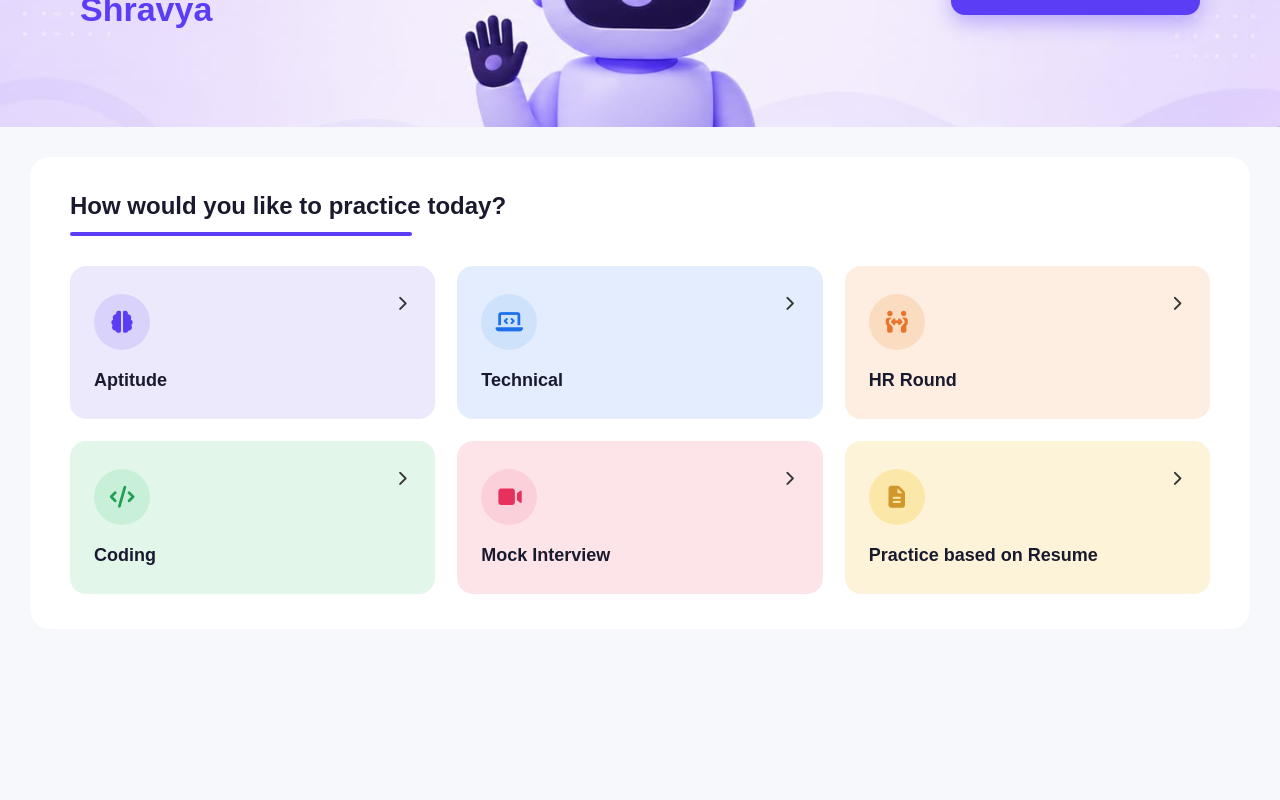
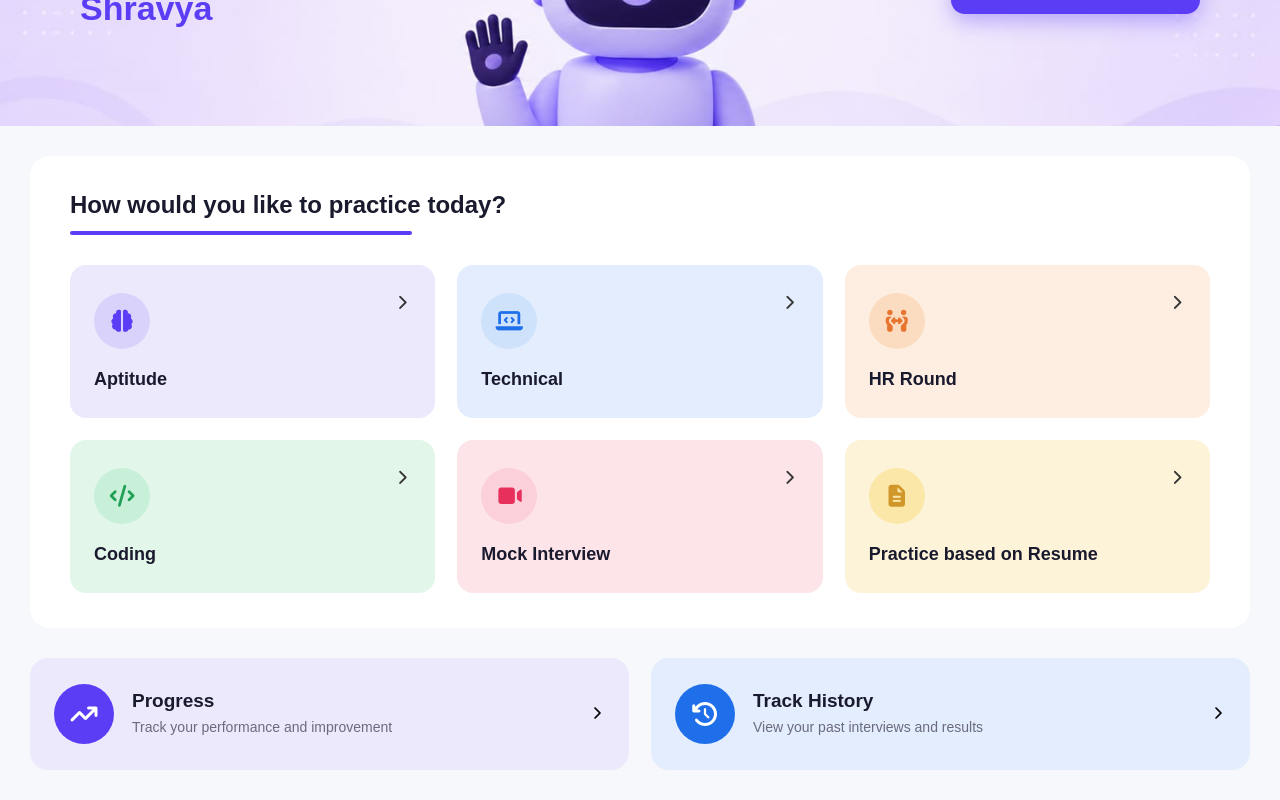
Before and after one commit to shravya-techcodes/MockMate---AI-Interview-Application, a React (Vite) app: page /dashboard in a window 1280 px wide. Shown: the part 244-1044 px from the top of the page. Before the commit the page ends 903 px from the top, so only its background shows below. Built offline with nearby package versions, Linux system fonts and the light colour scheme.

Commit message:
Successfully completed the frontend designing of the application

```diff
--- a/src/Components/Practice.jsx
+++ b/src/Components/Practice.jsx
@@ -3,59 +3,87 @@ import React from "react";
 
 export default function Practice() {
   return (
-    <section class="practice-section">
+    <>
+      <section className="practice-section">
         <h2>How would you like to practice today?</h2>
-      <div class="underline"></div>
+        <div className="underline"></div>
 
-      <div class="practice-grid">
-        <button class="practice-card card-purple">
-          <div class="icon-circle circle-purple">
-            <i class="fa-solid fa-brain"></i>
+        <div className="practice-grid">
+          <button className="practice-card card-purple">
+            <div className="icon-circle circle-purple">
+              <i className="fa-solid fa-brain"></i>
             </div>
-          <i class="fa-solid fa-chevron-right arrow-icon"></i>
-          <span class="card-title">Aptitude</span>
+            <i className="fa-solid fa-chevron-right arrow-icon"></i>
+            <span className="card-title">Aptitude</span>
           </button>
 
-        <button class="practice-card card-blue">
-          <div class="icon-circle circle-blue">
-            <i class="fa-solid fa-laptop-code"></i>
+          <button className="practice-card card-blue">
+            <div className="icon-circle circle-blue">
+              <i className="fa-solid fa-laptop-code"></i>
             </div>
-          <i class="fa-solid fa-chevron-right arrow-icon"></i>
-          <span class="card-title">Technical</span>
+            <i className="fa-solid fa-chevron-right arrow-icon"></i>
+            <span className="card-title">Technical</span>
           </button>
 
-        <button class="practice-card card-orange">
-          <div class="icon-circle circle-orange">
-            <i class="fa-solid fa-people-arrows"></i>
+          <button className="practice-card card-orange">
+            <div className="icon-circle circle-orange">
+              <i className="fa-solid fa-people-arrows"></i>
             </div>
-          <i class="fa-solid fa-chevron-right arrow-icon"></i>
-          <span class="card-title">HR Round</span>
+            <i className="fa-solid fa-chevron-right arrow-icon"></i>
+            <span className="card-title">HR Round</span>
           </button>
 
-        <button class="practice-card card-green">
-          <div class="icon-circle circle-green">
-            <i class="fa-solid fa-code"></i>
+          <button className="practice-card card-green">
+            <div className="icon-circle circle-green">
+              <i className="fa-solid fa-code"></i>
             </div>
-          <i class="fa-solid fa-chevron-right arrow-icon"></i>
-          <span class="card-title">Coding</span>
+            <i className="fa-solid fa-chevron-right arrow-icon"></i>
+            <span className="card-title">Coding</span>
           </button>
 
-        <button class="practice-card card-pink">
-          <div class="icon-circle circle-pink">
-            <i class="fa-solid fa-video"></i>
+          <button className="practice-card card-pink">
+            <div className="icon-circle circle-pink">
+              <i className="fa-solid fa-video"></i>
             </div>
-          <i class="fa-solid fa-chevron-right arrow-icon"></i>
-          <span class="card-title">Mock Interview</span>
+            <i className="fa-solid fa-chevron-right arrow-icon"></i>
+            <span className="card-title">Mock Interview</span>
           </button>
 
-        <button class="practice-card card-yellow">
-          <div class="icon-circle circle-yellow">
-            <i class="fa-solid fa-file-lines"></i>
+          <button className="practice-card card-yellow">
+            <div className="icon-circle circle-yellow">
+              <i className="fa-solid fa-file-lines"></i>
             </div>
-          <i class="fa-solid fa-chevron-right arrow-icon"></i>
-          <span class="card-title">Practice based on Resume</span>
+            <i className="fa-solid fa-chevron-right arrow-icon"></i>
+            <span className="card-title">Practice based on Resume</span>
           </button>
         </div>
       </section>
+
+      {/*PROGRESS TRACKING SECTION*/}
+
+      <section className="stats-section">
+        <button className="stat-card stat-purple">
+          <div className="stat-icon-circle circle-purple-solid">
+            <i className="fa-solid fa-arrow-trend-up"></i>
+          </div>
+          <div className="stat-text">
+            <h3>Progress</h3>
+            <p>Track your performance and improvement</p>
+          </div>
+          <i className="fa-solid fa-chevron-right"></i>
+        </button>
+
+        <button className="stat-card stat-blue">
+          <div className="stat-icon-circle circle-blue-solid">
+            <i className="fa-solid fa-clock-rotate-left"></i>
+          </div>
+          <div className="stat-text">
+            <h3>Track History</h3>
+            <p>View your past interviews and results</p>
+          </div>
+          <i className="fa-solid fa-chevron-right"></i>
+        </button>
+      </section>
+    </>
   );
 }
--- a/src/Pages/DashboardPage.jsx
+++ b/src/Pages/DashboardPage.jsx
@@ -7,8 +7,10 @@ export default function DashboardPage() {
   return (
     <>
     <DashboardNav />
+    <div className="main-content">
     <DashHero />
     <Practice />
+    </div>
     </>
   )
 }
--- a/src/Styles/DashboardNav.css
+++ b/src/Styles/DashboardNav.css
@@ -5,6 +5,13 @@
   padding: 10px 30px;
   background: #fff;
   border-bottom: 3px solid #eee;
+
+  position: fixed;
+  top: 0;
+  left: 0;
+  width: 100%;
+  z-index: 1000;
+  box-sizing: border-box;
 }
 
 .dashnav-logo {
--- a/src/Styles/Practice.css
+++ b/src/Styles/Practice.css
@@ -81,3 +81,146 @@
 .circle-green  { background: #c8f0d8; color: #1fa055; }
 .circle-pink   { background: #fbd0da; color: #e8305c; }
 .circle-yellow { background: #fbe7a8; color: #d1972a; }
+
+/*-------------------prgress section--------------------------*/
+.stats-section {
+  display: grid;
+  grid-template-columns: repeat(2, 1fr);
+  gap: 22px;
+  margin: 30px;
+}
+
+.stat-card {
+  display: flex;
+  align-items: center;
+  gap: 18px;
+  border: none;
+  border-radius: 18px;
+  padding: 26px 24px;
+  cursor: pointer;
+  text-align: left;
+  font-family: inherit;
+}
+
+.stat-purple {
+  background: #ece9fd;
+}
+
+.stat-blue {
+  background: #e3edfd;
+}
+
+.stat-icon-circle {
+  width: 60px;
+  height: 60px;
+  min-width: 60px;
+  border-radius: 50%;
+  display: flex;
+  align-items: center;
+  justify-content: center;
+  font-size: 24px;
+  color: #fff;
+}
+
+.circle-purple-solid {
+  background: #5b3df5;
+}
+
+.circle-blue-solid {
+  background: #1f6feb;
+}
+
+.stat-text {
+  flex: 1;
+}
+
+.stat-text h3 {
+  font-size: 19px;
+  font-weight: 700;
+  color: #1a1a2e;
+  margin: 0 0 6px;
+}
+
+.stat-text p {
+  font-size: 14px;
+  color: #6b6b7b;
+  margin: 0;
+  line-height: 1.4;
+}
+.stats-section {
+  display: grid;
+  grid-template-columns: repeat(2, 1fr);
+  gap: 22px;
+  margin-top: 25px;
+}
+
+.stat-card {
+  display: flex;
+  align-items: center;
+  gap: 18px;
+  border: none;
+  border-radius: 18px;
+  padding: 26px 24px;
+  cursor: pointer;
+  text-align: left;
+  font-family: inherit;
+}
+
+.stat-purple {
+  background: #ece9fd;
+}
+
+.stat-blue {
+  background: #e3edfd;
+}
+
+.stat-icon-circle {
+  width: 60px;
+  height: 60px;
+  min-width: 60px;
+  border-radius: 50%;
+  display: flex;
+  align-items: center;
+  justify-content: center;
+  font-size: 24px;
+  color: #fff;
+}
+
+.circle-purple-solid {
+  background: #5b3df5;
+}
+
+.circle-blue-solid {
+  background: #1f6feb;
+}
+
+.stat-text {
+  flex: 1;
+}
+
+.stat-text h3 {
+  font-size: 19px;
+  font-weight: 700;
+  color: #1a1a2e;
+  margin: 0 0 6px;
+}
+
+.stat-text p {
+  font-size: 14px;
+  color: #6b6b7b;
+  margin: 0;
+  line-height: 1.4;
+}
+
+.stat-arrow-circle {
+  width: 40px;
+  height: 40px;
+  min-width: 40px;
+  border-radius: 50%;
+  background: #fff;
+  display: flex;
+  align-items: center;
+  justify-content: center;
+  color: #333;
+  font-size: 14px;
+}
```
Lines whose indentation alone changed are shown as unchanged.
